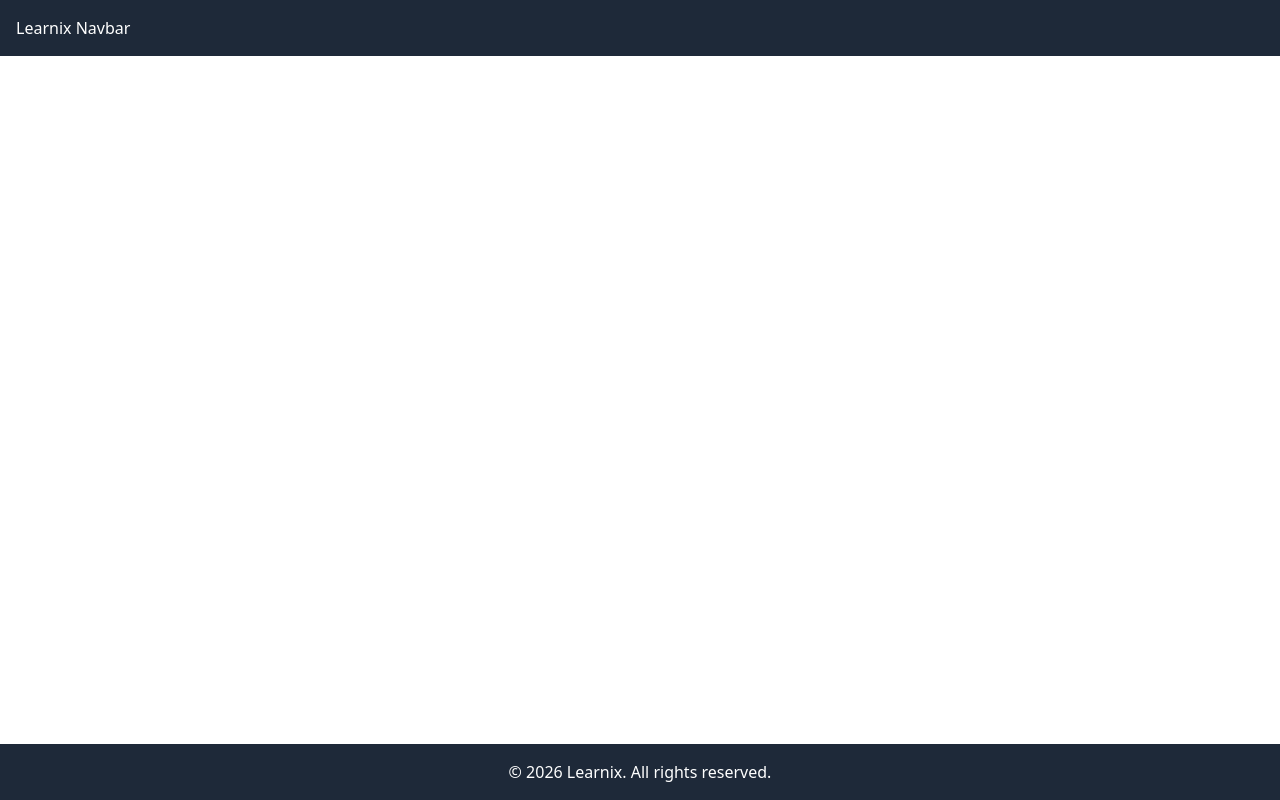
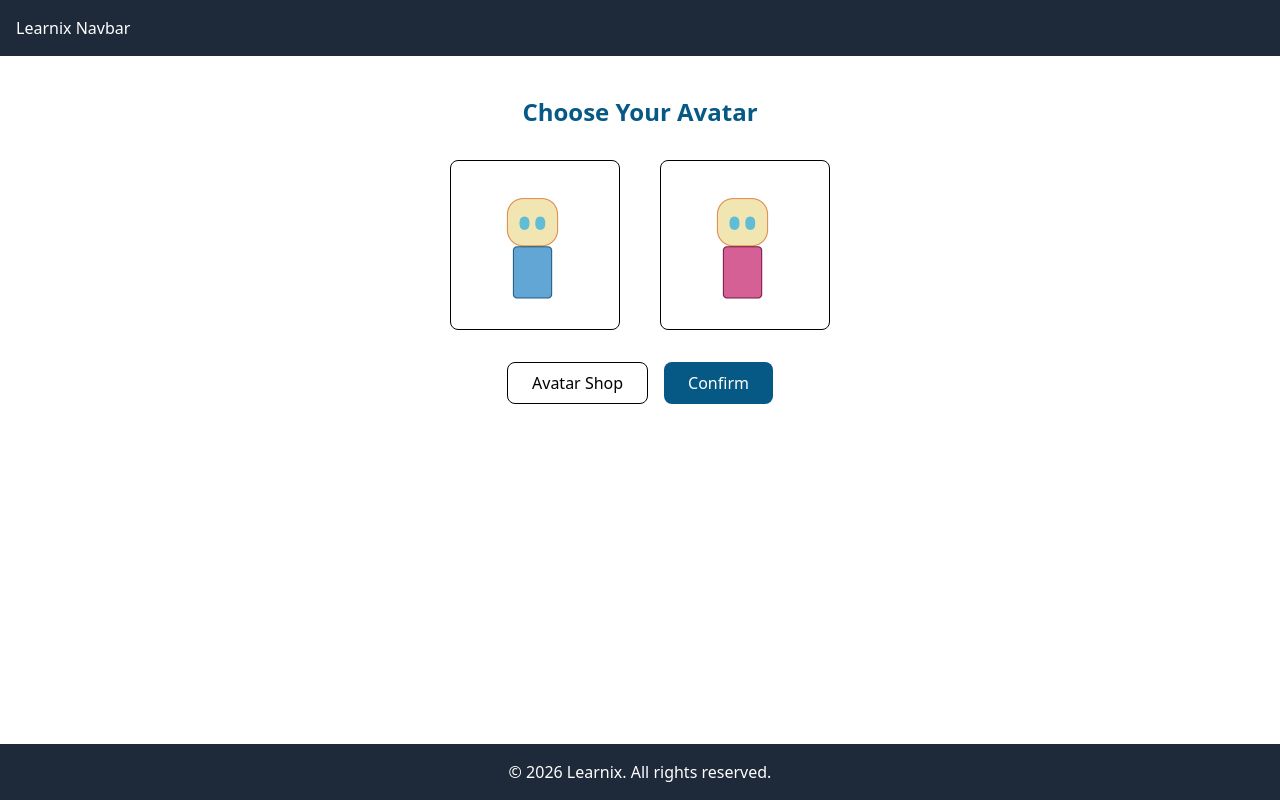
Before and after one commit to sparsha-2006/Learnix, a React (Vite) app in the folder versathon/learnix/: page /avatar in a window 1280 px wide. Built offline with nearby package versions, Linux system fonts and the light colour scheme.

Commit message:
Avatar page

```diff
--- a/versathon/learnix/src/App.jsx
+++ b/versathon/learnix/src/App.jsx
@@ -9,6 +9,7 @@ import Quiz from "./pages/Quiz";
 import Result from "./pages/Result";
 import SubjectSelect from "./pages/SubjectSelect";
 import DifficultySelect from "./pages/DifficultySelect";
+import AvatarPage from "./pages/AvatarPage";
 
 import Navbar from "./components/Navbar";
 import Footer from "./components/Footer";
@@ -29,6 +30,7 @@ function App() {
           <Route path="/signup" element={<Signup />} />
           <Route path="/dashboard" element={<Dashboard />} />
           <Route path="/student" element={<Student />} />
+          <Route path="/avatar" element={<AvatarPage />} />
 
           <Route
             path="/quiz"
--- a/versathon/learnix/src/components/AuthCard.jsx
+++ b/versathon/learnix/src/components/AuthCard.jsx
@@ -50,7 +50,7 @@ export default function AuthCard({
     try {
       const provider = new GoogleAuthProvider();
       await signInWithPopup(auth, provider);
-      navigate("/dashboard");
+      navigate("/student");
     } catch (error) {
       alert(error.message);
     }
--- a/versathon/learnix/src/lib/firebase.jsx
+++ b/versathon/learnix/src/lib/firebase.jsx
@@ -1,5 +1,6 @@
 import { initializeApp } from "firebase/app";
 import { getAuth } from "firebase/auth";
+import { getFirestore } from "firebase/firestore";
 
 const firebaseConfig = {
   apiKey: "AIzaSyDl1D32k--LIeqdUWWlvXpzEOh94JmYuo0",
@@ -14,3 +15,4 @@ const firebaseConfig = {
 const app = initializeApp(firebaseConfig);
 
 export const auth = getAuth(app);
+export const db = getFirestore(app);
--- /dev/null
+++ b/versathon/learnix/src/pages/AvatarPage.jsx
@@ -0,0 +1,108 @@
+import { useState } from "react";
+import { auth, db } from "../lib/firebase";
+import { doc, setDoc } from "firebase/firestore";
+import maleAvatar from "../assets/Male.png";
+import femaleAvatar from "../assets/Female.png";
+import { useNavigate } from "react-router-dom";
+
+export default function AvatarPage() {
+  const [selected, setSelected] = useState(null);
+  const navigate = useNavigate();
+  const [showPopup, setShowPopup] = useState(false);
+
+  const saveAvatar = async () => {
+    const user = auth.currentUser;
+
+    console.log("Current User:", user);
+
+    if (!user) {
+      alert("Please login first");
+      return;
+    }
+
+    if (!selected) {
+      alert("Please select an avatar");
+      return;
+    }
+
+    try {
+      await setDoc(doc(db, "users", user.uid), {
+        avatar: selected,
+      });
+
+      navigate("/student");
+    } catch (error) {
+      console.error("FULL ERROR:", error);
+      alert(error.message);
+    }
+  };
+
+  return (
+    <div className="flex flex-col items-center gap-8 mt-10 px-4 text-center">
+
+      <h1 className="text-2xl font-bold text-[#075985]">
+        Choose Your Avatar
+      </h1>
+
+      <div className="flex flex-col sm:flex-row gap-6 sm:gap-10 items-center">
+        <div
+          onClick={() => setSelected("male")}
+          className={`p-5 border cursor-pointer rounded-lg ${
+            selected === "male" ? "border-[#075985] border-4" : ""
+          }`}
+        >
+          <img
+            src={maleAvatar}
+            alt="Male Avatar"
+            className="w-24 h-24 sm:w-32 sm:h-32 object-cover rounded-lg"
+          />
+        </div>
+
+        <div
+          onClick={() => setSelected("female")}
+          className={`p-5 border cursor-pointer rounded-lg ${
+            selected === "female" ? "border-[#075985] border-4" : ""
+          }`}
+        >
+          <img
+            src={femaleAvatar}
+            alt="Female Avatar"
+            className="w-24 h-24 sm:w-32 sm:h-32 object-cover rounded-lg"
+          />
+        </div>
+      </div>
+
+      <div className="flex gap-4">
+        <button
+          onClick={() => setShowPopup(true)}
+          className="px-6 py-2 bg-white text-black border border-black cursor-pointer rounded-lg"
+        >
+          Avatar Shop
+        </button>
+
+        <button
+          onClick={saveAvatar}
+          className="px-6 py-2 bg-[#075985] text-white cursor-pointer rounded-lg"
+        >
+          Confirm
+        </button>
+      </div>
+
+
+      {showPopup && (
+  <div className="fixed inset-0 flex items-center justify-center bg-black/50">
+    <div className="bg-white p-6 rounded-xl shadow-lg text-center">
+      <h2 className="text-lg font-semibold mb-4">Coming Soon!</h2>
+      <button
+        onClick={() => setShowPopup(false)}
+        className="px-4 py-2 bg-[#075985] text-white rounded-lg"
+      >
+        Close
+      </button>
+    </div>
+  </div>
+)}
+
+    </div>
+  );
+}
```
Also changed, not shown: versathon/learnix/src/assets/Female.png (added), versathon/learnix/src/assets/Male.png (added).
